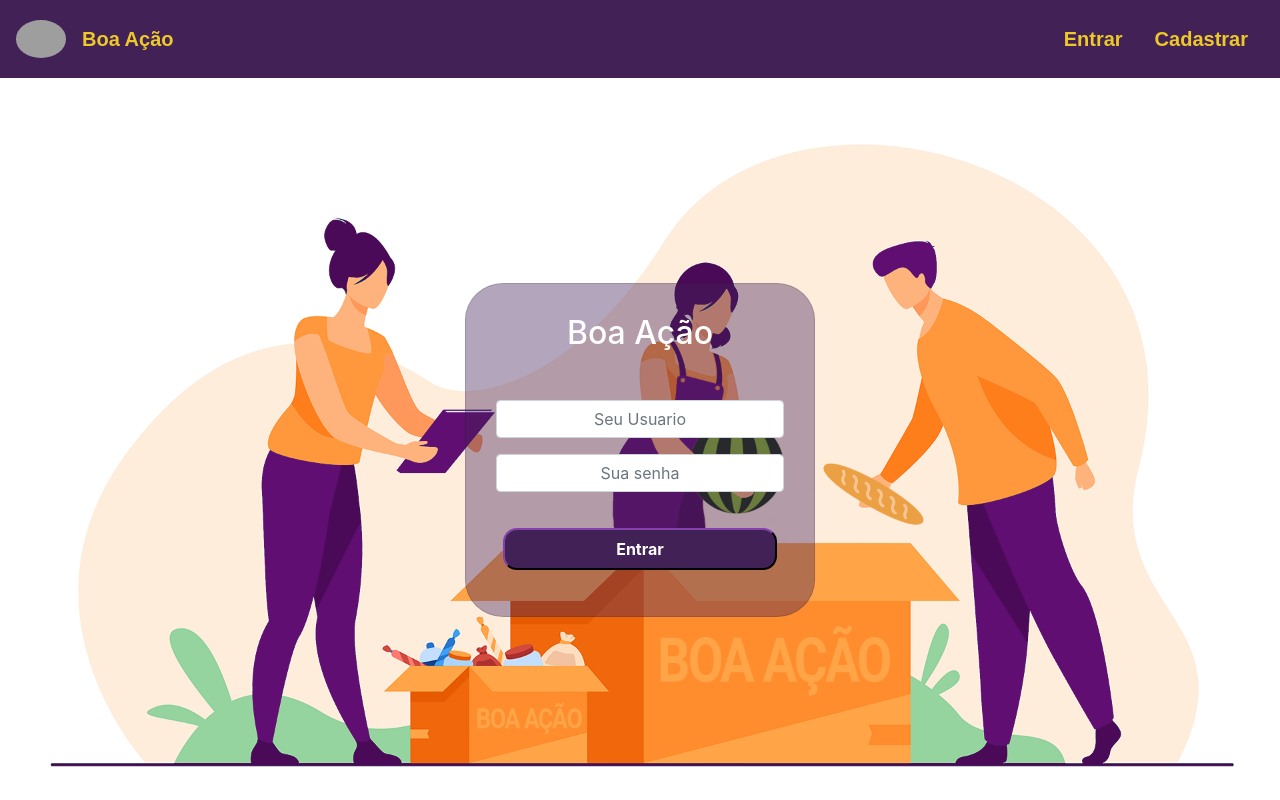
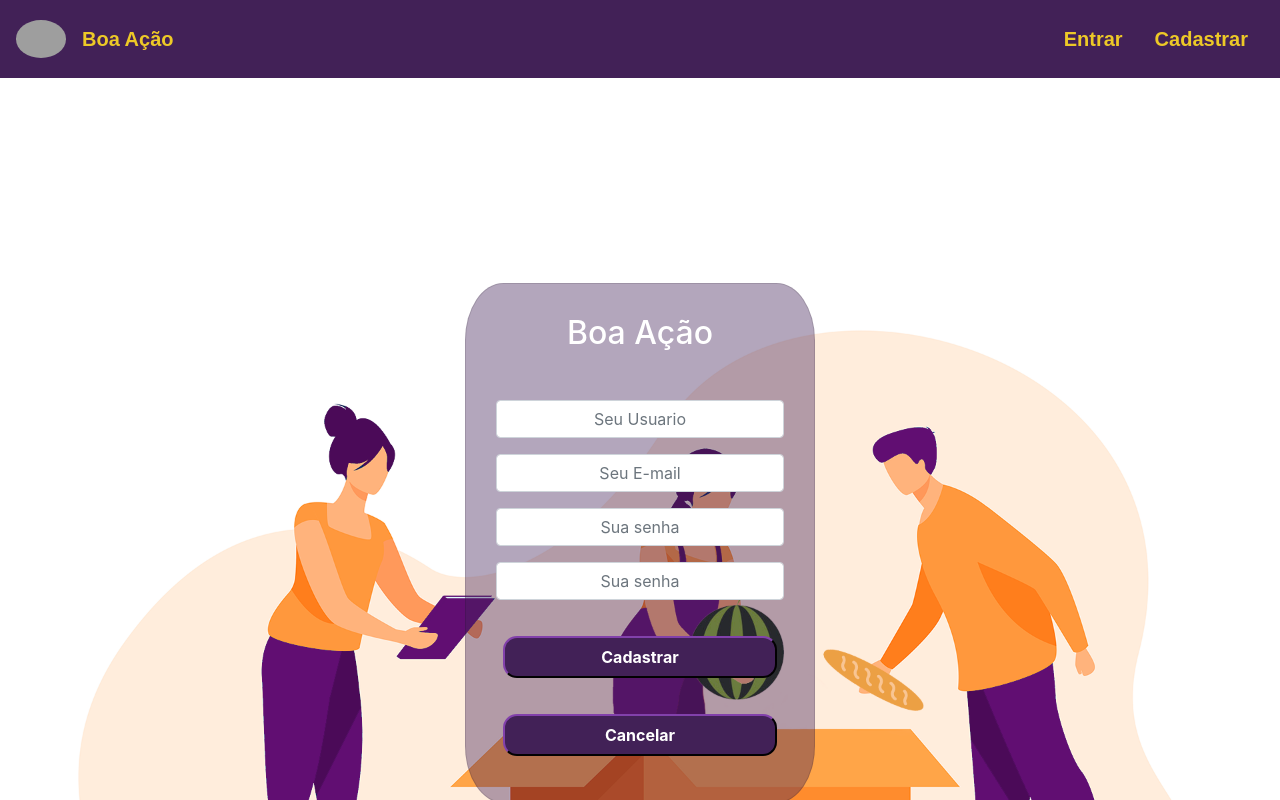
Before and after one commit to andcoelho/BoaAcaoFront, an Angular app: page / in a window 1280 px wide. Shown: the top 800 px of the page. Built offline with nearby package versions, Linux system fonts and the light colour scheme; grey boxes are pictures that could not be loaded.

Commit message:
cadastrar

```diff
--- a/src/app/app.component.html
+++ b/src/app/app.component.html
@@ -1,2 +1,2 @@
 <app-menu></app-menu>
-<app-login></app-login>
+<app-cadastrar></app-cadastrar>
--- a/src/app/app.module.ts
+++ b/src/app/app.module.ts
@@ -6,13 +6,15 @@ import { AppComponent } from './app.component';
 import { MenuComponent } from './menu/menu.component';
 import { RodapeComponent } from './rodape/rodape.component';
 import { LoginComponent } from './login/login.component';
+import { CadastrarComponent } from './cadastrar/cadastrar.component';
 
 @NgModule({
   declarations: [
     AppComponent,
     MenuComponent,
     RodapeComponent,
-    LoginComponent
+    LoginComponent,
+    CadastrarComponent
   ],
   imports: [
     BrowserModule,
--- /dev/null
+++ b/src/app/cadastrar/cadastrar.component.css
@@ -0,0 +1,53 @@
+.img{
+    background-image: url("../../assets/img/Fundo Login.png");
+    background-position: bottom;
+    background-repeat: no-repeat;
+    background-size:contain;
+    padding: 100px;
+
+}
+
+.container {
+    display: flex;
+    justify-content: center;
+    width: 100%;
+    margin-top: 5px;
+    padding: 100px;
+  }
+
+  .card {
+    background-color: #42215766;
+    padding: 30px;
+    border-radius: 11%;
+    min-width: 350px;
+    max-width: 500px;
+  }
+
+  button{
+    background-color: #422157;
+    border-color: #422157;
+    color: #fff;
+
+    padding: 7px;
+    font-weight: bold;
+    font-size: 12pt;
+    margin-top: 20px;
+    border-radius: 14px;
+    cursor: pointer;
+    outline: none;
+    transition: all .4s ease-out;
+    min-width: 95%
+  }
+
+  button:hover{
+    background-color: #EDC927;
+    border-color: #EDC927;
+    color: #422157;
+  }
+  input{
+      text-align: center;
+  }
+  h2{
+      text-align: center;
+      color: #ffffff;
+  }
--- /dev/null
+++ b/src/app/cadastrar/cadastrar.component.html
@@ -0,0 +1,44 @@
+<div class="img">
+    <div class="container">
+        <div class="col-md-6 d-flex justify-content-center">
+
+            <div class="card">
+
+                <div class="form-group">
+                    <h2>Boa Ação</h2>
+
+                    <input class="form-control mt-5" type="text" name="usuario" id="usuario"
+                     placeholder="Seu Usuario">
+                </div>
+                <div class="form-group">
+
+                    <input class="form-control" type="email" name="email" id="email"
+                    placeholder="Seu E-mail">
+                </div>
+
+                <div class="form-group">
+
+                    <input class="form-control" type="password" name="senha" id="senha"
+                    placeholder="Sua senha">
+                </div>
+                <div class="form-group">
+
+                    <input class="form-control" type="password" name="senha" id="senha"
+                    placeholder="Sua senha">
+                </div>
+                <div class="form-group">
+                    <div class="d-flex justify-content-center">
+                        <button type="submit" class="Cadastrar">Cadastrar</button>
+                    </div>
+                </div>
+                <div class="form-group">
+                    <div class="d-flex justify-content-center">
+                        <button type="submit" class="cancelar">Cancelar</button>
+                    </div>
+                </div>
+
+
+            </div>
+        </div>
+    </div>
+</div>
--- /dev/null
+++ b/src/app/cadastrar/cadastrar.component.ts
@@ -0,0 +1,15 @@
+import { Component, OnInit } from '@angular/core';
+
+@Component({
+  selector: 'app-cadastrar',
+  templateUrl: './cadastrar.component.html',
+  styleUrls: ['./cadastrar.component.css']
+})
+export class CadastrarComponent implements OnInit {
+
+  constructor() { }
+
+  ngOnInit(): void {
+  }
+
+}
```
